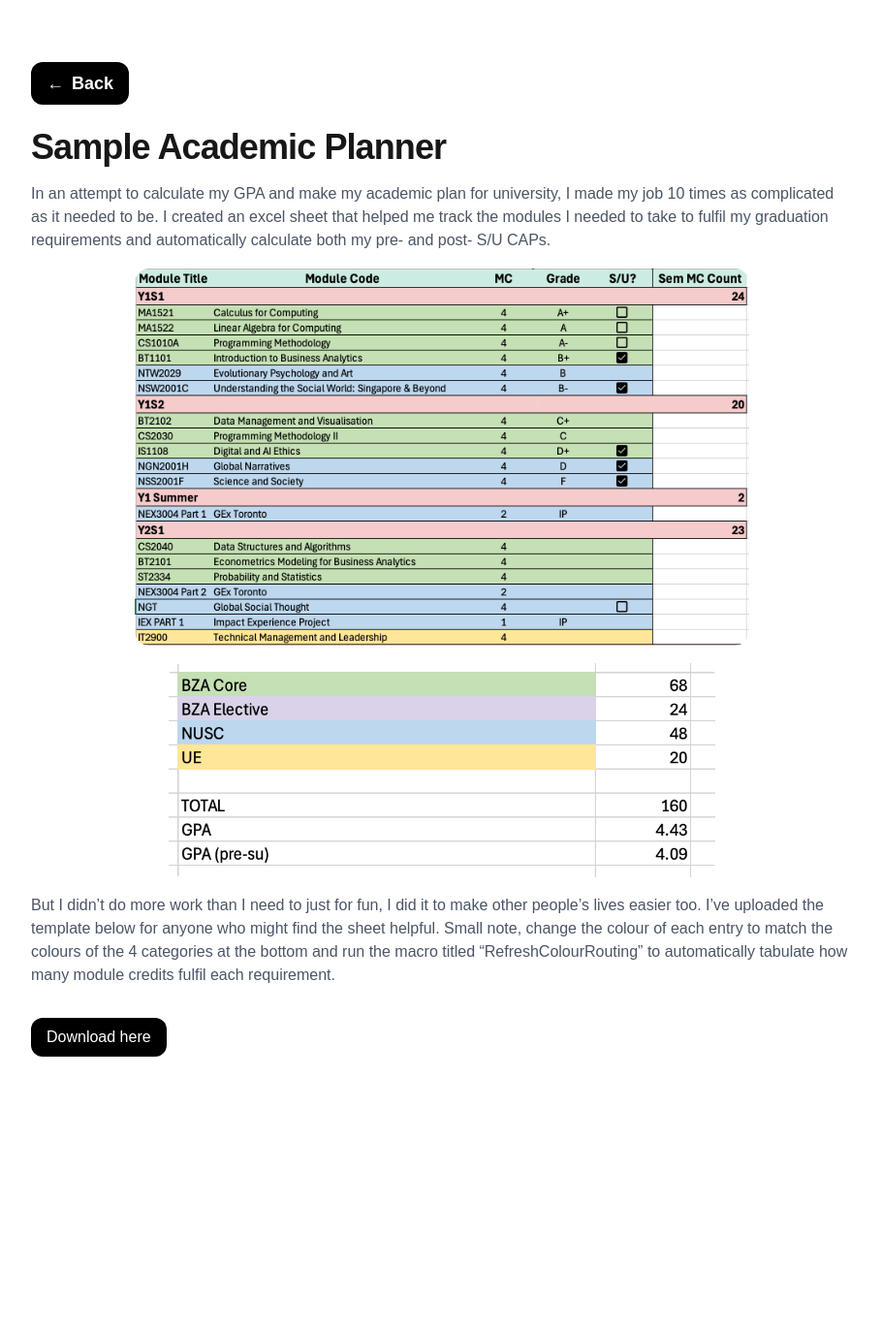
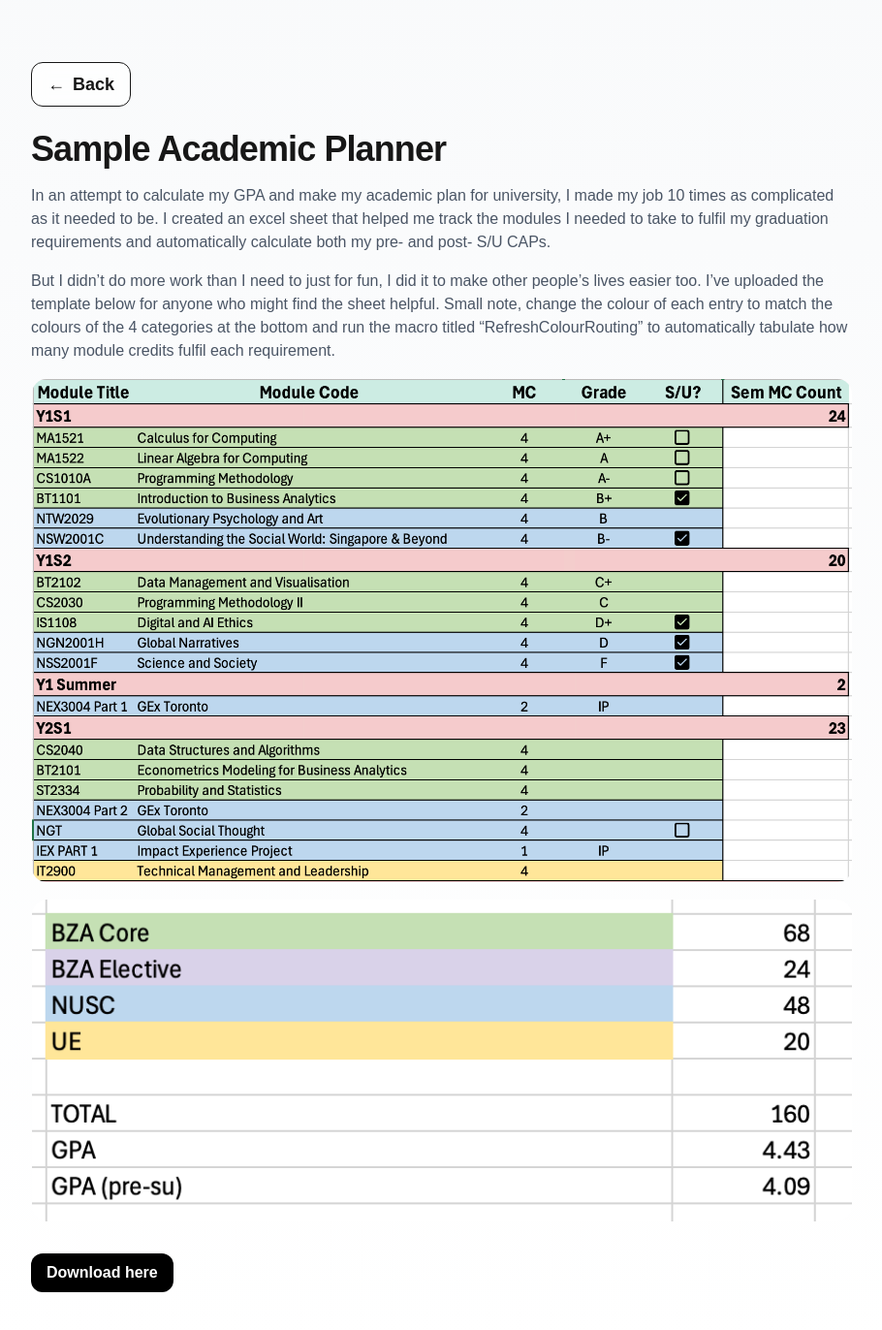
Before and after one commit to harenraj7/Personal-Website, a Next.js app: page /projects/academic-planner in a window 1280 px wide. Shown: the top 1372 px of the page at 97% size, without its empty margins (184-1094 px from the left). Before the commit the page ends 1154 px from the top, so only its background shows below. Built offline with nearby package versions, Linux system fonts and the light colour scheme.

Commit message:
Update page.tsx

```diff
--- a/app/projects/academic-planner/page.tsx
+++ b/app/projects/academic-planner/page.tsx
@@ -3,10 +3,17 @@ import Image from "next/image";
 
 export default function AcademicPlannerPage() {
   return (
-    <main className="mx-auto max-w-4xl px-6 py-16">
+    <main className="relative min-h-screen overflow-hidden bg-gradient-to-b from-gray-50 to-white">
+      <div className="pointer-events-none absolute inset-0 -z-10">
+        <div className="absolute -top-24 -left-24 h-80 w-80 rounded-full bg-blue-200/40 blur-3xl" />
+        <div className="absolute top-20 -right-24 h-96 w-96 rounded-full bg-purple-200/40 blur-3xl" />
+        <div className="absolute bottom-0 left-1/3 h-80 w-80 rounded-full bg-emerald-200/30 blur-3xl" />
+      </div>
+
+      <div className="mx-auto max-w-4xl px-6 py-16">
         <Link
           href="/"
-  className="inline-flex items-center gap-2 rounded-xl bg-black px-4 py-2 text-lg font-semibold text-white hover:bg-black/90"
+          className="inline-flex items-center gap-2 rounded-xl border bg-white/70 px-4 py-2 text-lg font-semibold backdrop-blur hover:bg-gray-50/80"
         >
           <span aria-hidden>←</span>
           <span>Back</span>
@@ -18,31 +25,11 @@ export default function AcademicPlannerPage() {
 
         <p className="mt-4 text-gray-600 whitespace-pre-line">
           In an attempt to calculate my GPA and make my academic plan for university,
-        I made my job 10 times as complicated as it needed to be. I created an
-        excel sheet that helped me track the modules I needed to take to fulfil my
+          I made my job 10 times as complicated as it needed to be. I created an excel
+          sheet that helped me track the modules I needed to take to fulfil my
           graduation requirements and automatically calculate both my pre- and post-
           S/U CAPs.
         </p>
-
-     <div className="mt-4 flex justify-center">
-  <Image
-    src="/images/acad_planner1.png"
-    alt="Modules"
-    width={1600}
-    height={900}
-    className="w-full sm:w-3/4 rounded-2xl border object-contain"
-  />
-</div>
-
-<div className="mt-4 flex justify-center">
-  <Image
-    src="/images/acad_planner2.png"
-    alt="GPA calculation"
-    width={1600}
-    height={900}
-    className="w-full sm:w-2/3 rounded-2xl border object-contain"
-  />
-</div>
 
         <p className="mt-4 text-gray-600 whitespace-pre-line">
           But I didn’t do more work than I need to just for fun, I did it to make
@@ -53,15 +40,32 @@ export default function AcademicPlannerPage() {
           credits fulfil each requirement.
         </p>
 
+        <Image
+          src="/images/acad_planner1.png"
+          alt="Modules"
+          width={1600}
+          height={900}
+          className="mt-4 w-full rounded-2xl border object-cover"
+        />
+
+        <Image
+          src="/images/acad_planner2.png"
+          alt="GPA calculation"
+          width={1600}
+          height={900}
+          className="mt-4 w-full rounded-2xl border object-cover"
+        />
+
         <div className="mt-8">
           <a
-          className="inline-block rounded-xl bg-black px-4 py-2 text-white"
+            className="inline-flex items-center rounded-xl bg-black px-4 py-2 font-semibold text-white hover:bg-black/90"
             href="/images/sample_acad_planner.xlsm"
             download
           >
             Download here
           </a>
         </div>
+      </div>
     </main>
   );
 }
```
Lines whose indentation alone changed are shown as unchanged.
